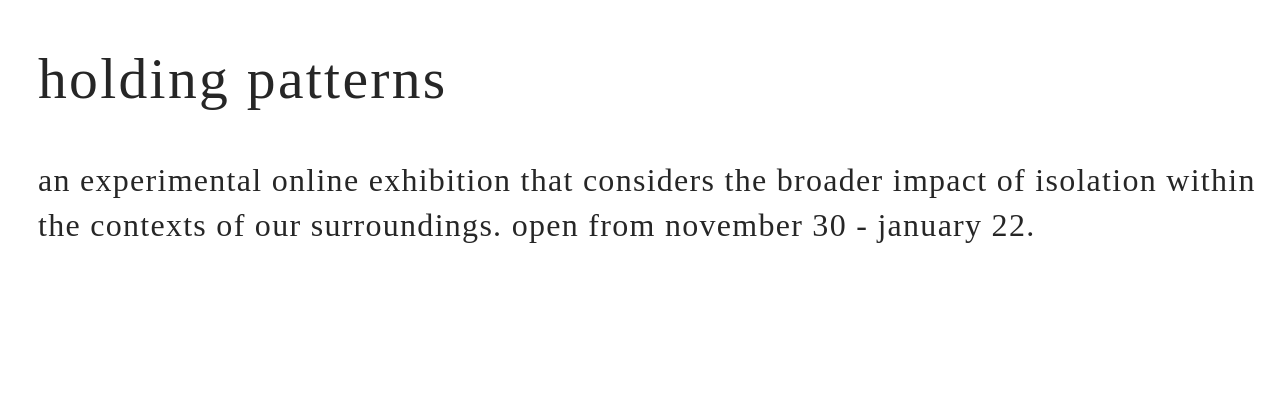
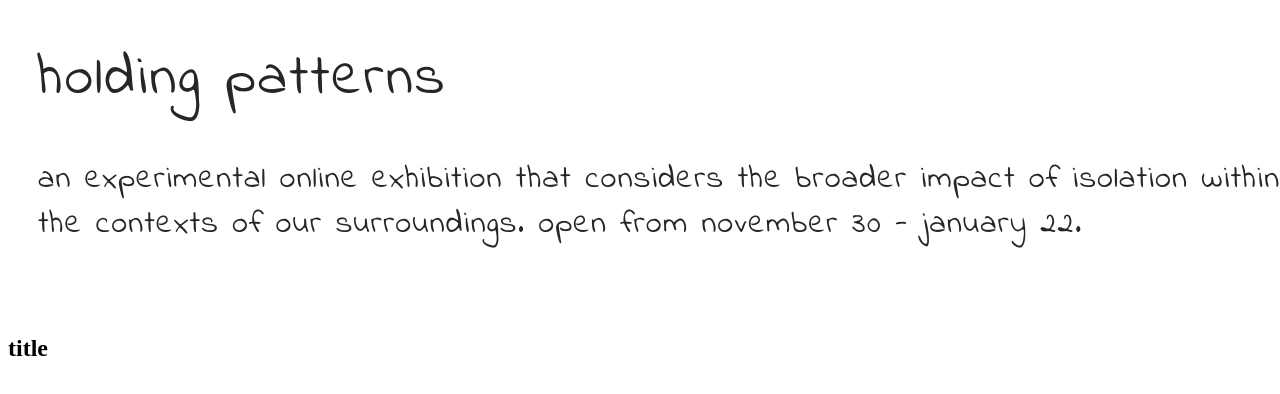
Before and after one commit to mattqg/HoldingPatterns, a plain HTML site: page index.html in a window 1280 px wide. Shown: the top 394 px of the page. Drawn offline with Linux system fonts and the light colour scheme.

Commit message:
font testing

```diff
--- a/index.html
+++ b/index.html
@@ -1,19 +1,19 @@
 <!DOCTYPE html>
-<html lang="en-US">
-
-</html>
 <html>
 
 <head>
     <title>Holding Patterns Exhibition</title>
     <link rel="stylesheet" href="styles.css">
+    <link rel="preconnect" href="https://fonts.gstatic.com">
+    <link href="https://fonts.googleapis.com/css2?family=Indie+Flower&display=swap" rel="stylesheet">
 </head>
 
 <body>
     <h1>holding patterns</h1>
     <p>an experimental online exhibition that considers the
         broader impact of isolation within the contexts of our surroundings. open from november 30 - january 22.</p>
-
+    <br></br>
+    <h2>title</h2>
     <!-- <a href="https://www.w3schools.com">This is a link</a> -->
 
 </body>
--- a/styles.css
+++ b/styles.css
@@ -3,21 +3,22 @@ h1 {
     left: 30px;
     font-size: 3.6rem;
 	  font-weight: 400;
-	  color: rgba(0, 0, 0, 0.85);
-	  font-family: "Space Mono", Icons;
+    color: rgba(0, 0, 0, 0.85);
+    font-family: 'Indie Flower', cursive;
     letter-spacing: 0.04em;
 	  font-style: normal;
 	  line-height: 1.4;
 }
 
  p {
+
     position: relative;
     left: 30px;
     width: 100%;
     font-size: 2rem;
 	  font-weight: 400;
 	  color: rgba(0, 0, 0, 0.85);
-	  font-family: "Space Mono", Icons;
+	  font-family: 'Indie Flower', cursive;
     letter-spacing: 0.04em;
 	  font-style: normal;
 	  line-height: 1.4;
```
